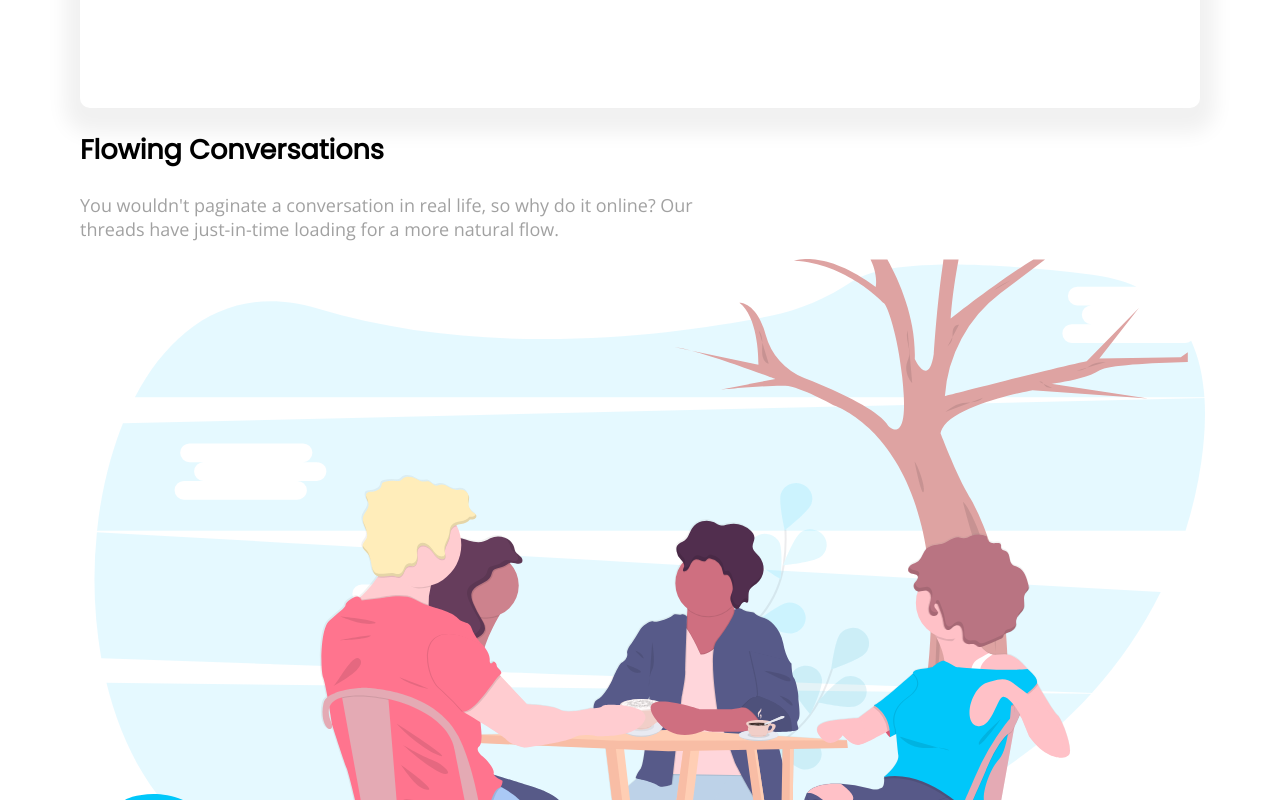
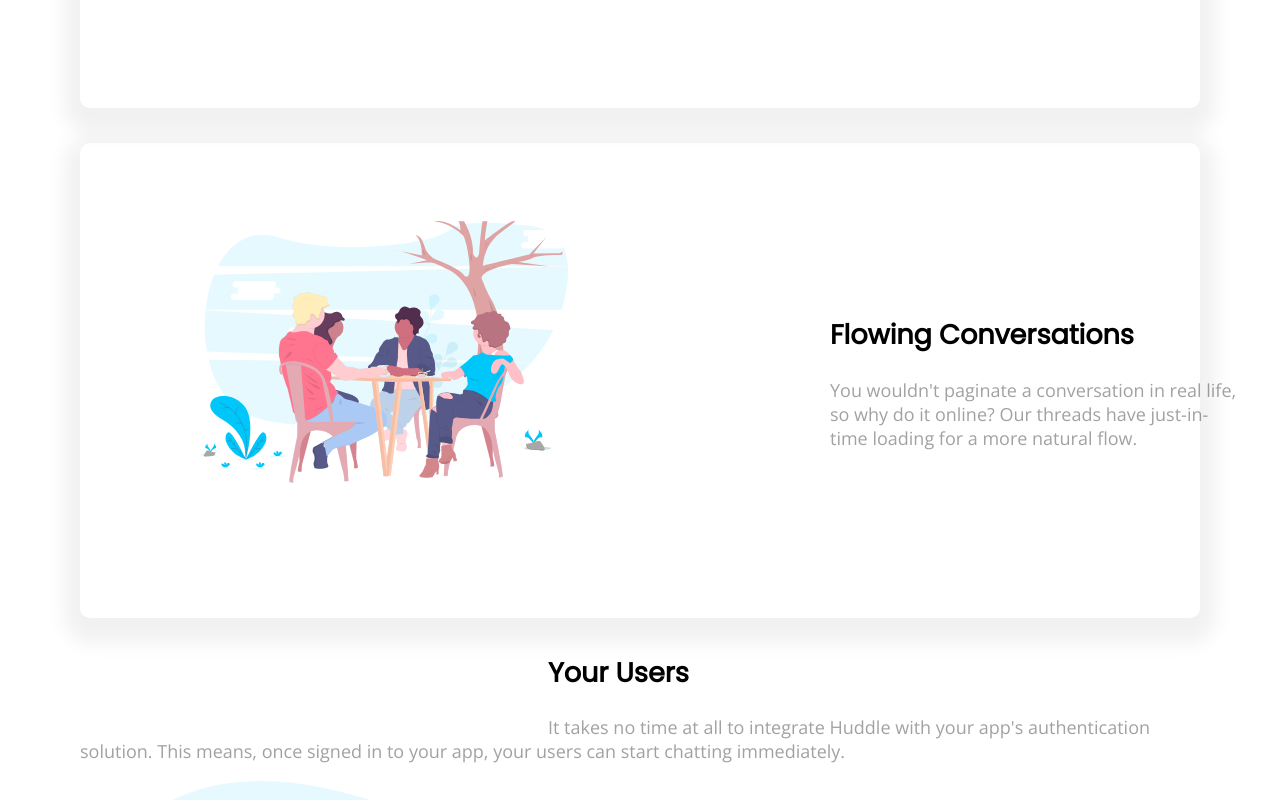
Before and after one commit to rtambunt/Huddle-Landing-Page, a plain HTML site: page index.html in a window 1280 px wide. Shown: the part 1340-2140 px from the top of the page. Drawn offline with nearby package versions, Linux system fonts and the light colour scheme; files whose address does not match are found by name.

Commit message:
Finish "Flowing Conversations" div

```diff
--- a/css/master.css
+++ b/css/master.css
@@ -76,3 +76,24 @@ h1, h2{
     width: 40%;
     height: auto;
   }
+
+.flowing-conversations{
+  border-radius: 10px;
+  box-shadow: 0 10px 20px 15px rgba(0, 0, 0, 0.06);
+  padding: 150px 100px;
+  margin: 35px 0;
+}
+
+  .flowing-conversations img{
+    float: left;
+    position: relative;
+    bottom: 247px;
+    left: 20px;
+    width: 40%;
+    height: auto;
+  }
+
+.middle-text{
+  margin-left: 650px;
+  width: 45%;
+}
--- a/index.html
+++ b/index.html
@@ -42,9 +42,11 @@
         <img src="images/illustration-grow-together.svg" alt="Grow Together Picture">
       </div>
       <div class="flowing-conversations">
-        <h2>Flowing Conversations</h2>
-        <p>You wouldn't paginate a conversation in real life, so why do it online? Our threads
-        have just-in-time loading for a more natural flow.</p>
+        <div class="middle-text">
+          <h2>Flowing Conversations</h2>
+          <p>You wouldn't paginate a conversation in real life, so why do it online? Our threads
+          have just-in-time loading for a more natural flow.</p>
+        </div>
         <img src="images/illustration-flowing-conversation.svg" alt="Flowing Conversation Picture">
       </div>
       <div class="your-users">
```
